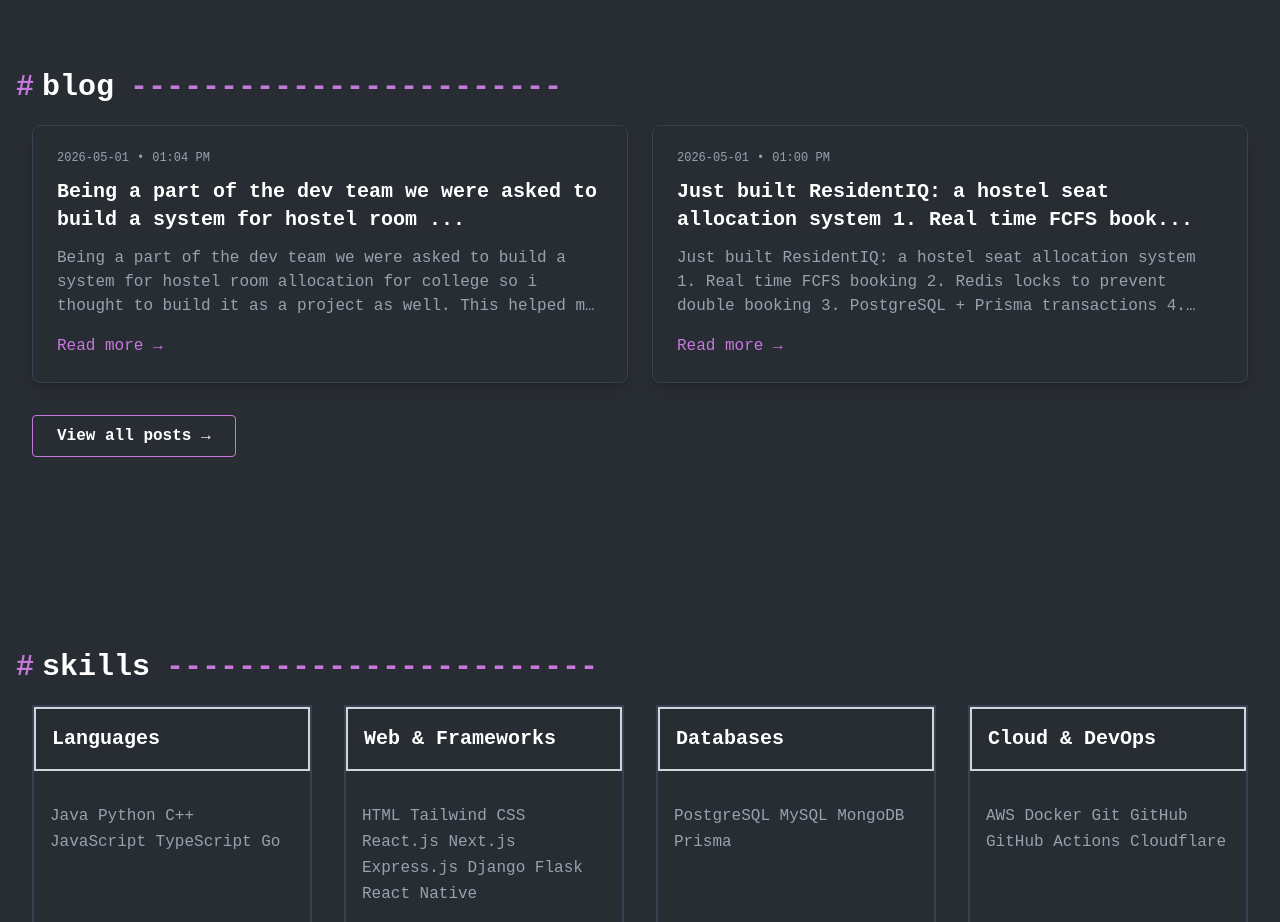
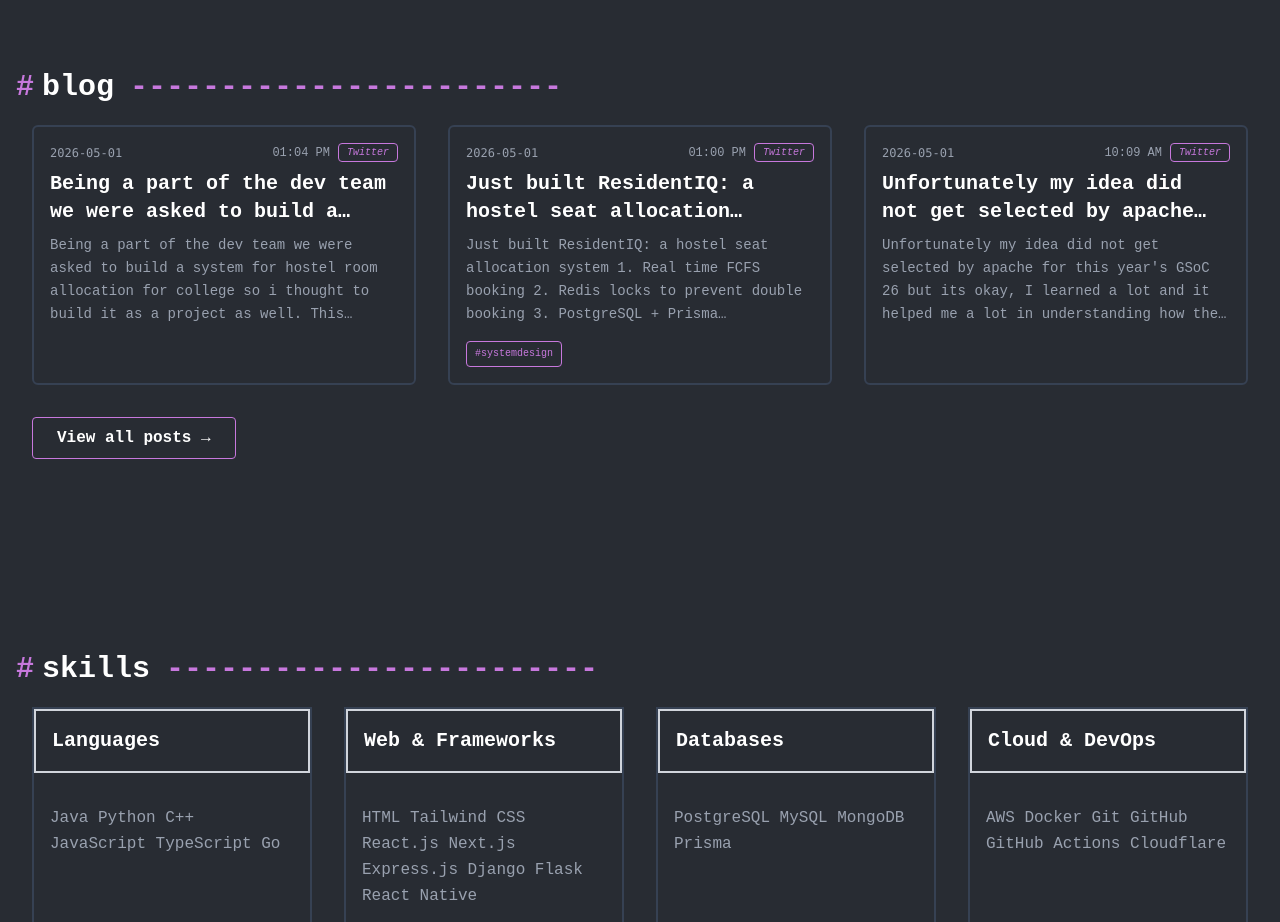
Before and after one commit to DSingh0304/Portfolio-Website, a React (Vite) app in the folder Portfolio/: page / in a window 1280 px wide. Shown: the part 2680-3602 px from the top of the page. Built offline with nearby package versions, Linux system fonts and the light colour scheme.

Commit message:
feat: enhance BlogSection with improved post title and excerpt handling, and update HomePage to display more blog posts

```diff
--- a/Portfolio/src/components/blog/BlogSection.jsx
+++ b/Portfolio/src/components/blog/BlogSection.jsx
@@ -13,41 +13,83 @@ const getPostTitle = (post) => {
   if (post.title) {
     return post.title;
   }
-  if (post.type === "tweet" && post.content) {
-    const firstLine = post.content.split("\n")[0];
-    return firstLine.length > 60 ? `${firstLine.slice(0, 60)}...` : firstLine;
+  if (post.content) {
+    const firstLine = post.content.split("\n").find((line) => line.trim()) || post.content;
+    return firstLine.length > 80 ? `${firstLine.slice(0, 77)}...` : firstLine;
   }
-  return "Post";
+  return post.type === "tweet" ? "Tweet" : "Blog Post";
 };
 
-const BlogSection = ({ limit = 2 }) => {
+const coverHeightClass = "h-44 sm:h-48";
+
+const getExcerpt = (post) => {
+  if (!post.content) {
+    return "";
+  }
+  const cleaned = post.content.replace(/\s+/g, " ").trim();
+  if (cleaned.length <= 180) {
+    return cleaned;
+  }
+  return `${cleaned.slice(0, 177)}...`;
+};
+
+const BlogSection = ({ limit = 3 }) => {
   const recentPosts = [...blogPosts, ...twitterArchive]
     .sort((a, b) => getSortDate(b) - getSortDate(a))
     .slice(0, limit);
 
   return (
     <Section title="blog" id="blog">
-      <div className="grid gap-6 md:grid-cols-2">
+      <div className="grid gap-6 sm:gap-8 md:grid-cols-2 lg:grid-cols-3 grid-orientation">
         {recentPosts.map((post) => (
-          <div key={post.id} className="border border-gray-700 p-6 rounded-lg bg-[#282c33] hover:border-purple transition-colors shadow-lg flex flex-col justify-between">
-            <div>
-              <div className="flex items-center text-gray-400 text-xs mb-3">
-                <span>{post.date}</span>
-                <span className="mx-2">•</span>
-                <span>{post.time}</span>
-              </div>
-              <h3 className="text-xl font-bold text-white mb-3">{getPostTitle(post)}</h3>
-              <p className="text-gray-400 line-clamp-3 mb-4">
-                {post.content}
-              </p>
-            </div>
+          <article
+            key={post.id}
+            className="border-2 border-gray-700 bdr transition-all duration-300 rounded-md overflow-hidden relative bg-[#282c33]"
+          >
             <NavLink
               to="/blog"
-              className="text-purple hover:underline inline-flex items-center gap-1 font-medium"
+              className="block w-full h-full text-left hover:bg-white/5 transition-colors"
+              aria-label={`Open ${getPostTitle(post)} in blog`}
             >
-              Read more &rarr;
+              {post.images && post.images.length > 0 && (
+                <img
+                  src={post.images[0]}
+                  alt={`${getPostTitle(post)} cover`}
+                  className={`w-full ${coverHeightClass} object-cover border-b border-gray-700`}
+                  loading="lazy"
+                  onError={(e) => {
+                    e.target.style.display = "none";
+                  }}
+                />
+              )}
+              <div className="p-4 flex flex-col h-full">
+                <div className="flex items-center justify-between text-gray-400 text-xs mb-2">
+                  <span className="font-mono">{post.date}</span>
+                  <div className="flex items-center gap-2">
+                    <span>{post.time}</span>
+                    {post.type === "tweet" && (
+                      <span className="text-purple text-[10px] font-medium italic px-2 py-0.5 border border-purple/30 rounded">
+                        Twitter
+                      </span>
+                    )}
+                  </div>
+                </div>
+                <h3 className="text-lg sm:text-xl font-bold text-white mb-2 line-clamp-2">
+                  {getPostTitle(post)}
+                </h3>
+                <p className="text-gray-400 text-sm leading-relaxed line-clamp-4">
+                  {getExcerpt(post)}
+                </p>
+                <div className="flex flex-wrap gap-2 mt-4 min-h-[26px]">
+                  {post.tags && post.tags.slice(0, 4).map((tag) => (
+                    <span key={tag} className="text-purple text-[10px] border border-purple px-2 py-1 rounded">
+                      #{tag}
+                    </span>
+                  ))}
+                </div>
+              </div>
             </NavLink>
-          </div>
+          </article>
         ))}
       </div>
       <div className="flex justify-center md:justify-start mt-8">
--- a/Portfolio/src/pages/BlogPage.jsx
+++ b/Portfolio/src/pages/BlogPage.jsx
@@ -67,7 +67,7 @@ const BlogPage = () => {
                     className="w-full h-full text-left hover:bg-white/5 transition-colors"
                     aria-label={`Open ${getPostTitle(post)}`}
                   >
-                    {post.images && post.images.length > 0 ? (
+                    {post.images && post.images.length > 0 && (
                       <img
                         src={post.images[0]}
                         alt={`${getPostTitle(post)} cover`}
@@ -76,11 +76,6 @@ const BlogPage = () => {
                         onError={(e) => {
                           e.target.style.display = "none";
                         }}
-                      />
-                    ) : (
-                      <div
-                        className={`w-full ${coverHeightClass} border-b border-gray-700 bg-gradient-to-br from-[#1f232a] via-[#282c33] to-[#1f232a]`}
-                        aria-hidden="true"
                       />
                     )}
                     <div className="p-4 flex flex-col h-full">
--- a/Portfolio/src/pages/HomePage.jsx
+++ b/Portfolio/src/pages/HomePage.jsx
@@ -14,7 +14,7 @@ const HomePage = () => {
     <QuoteBlock />
     <OpenSourceSection variant="home" limit={3} title="opensource" />
     <ProjectSection variant="home" limit={3} showFeaturedOnly={true} title="projects" />
-    <BlogSection limit={2} />
+    <BlogSection limit={3} />
     <SkillsGroup />
     <AboutMe variant="home" />
     <ContactMe />
```
